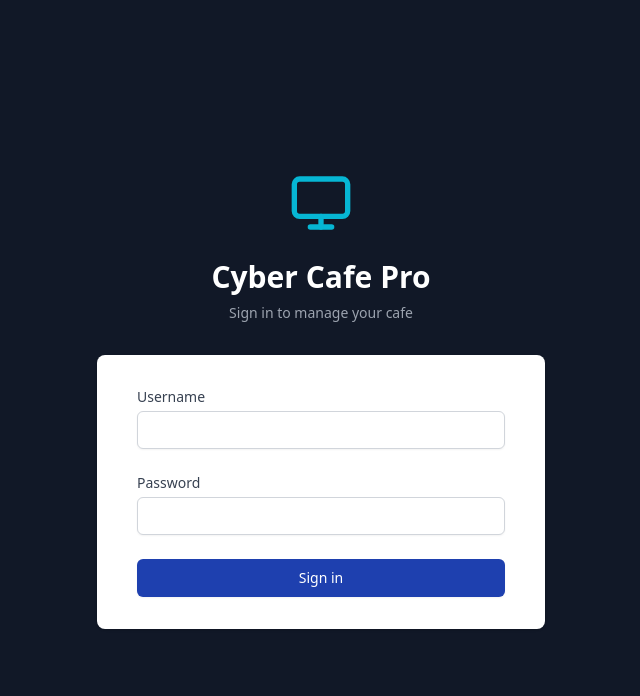
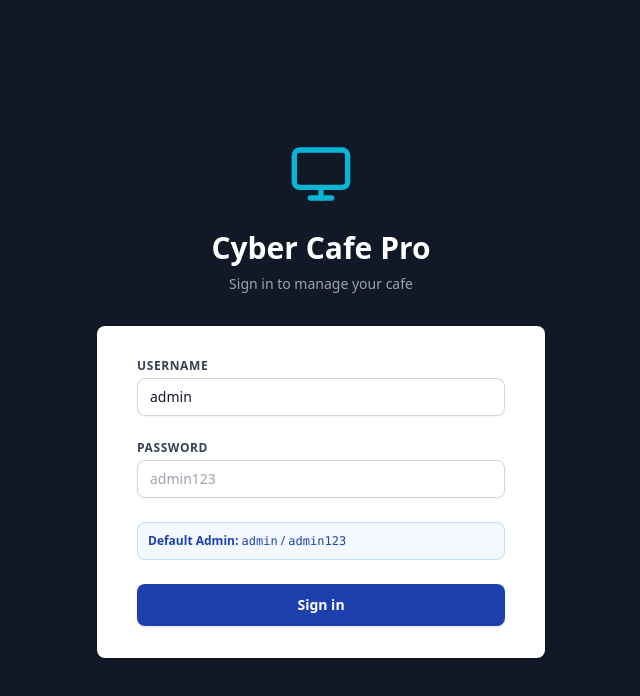
Before and after one commit to ckrevanth2908/cyber-cafe-management-system, a React (Vite) app in the folder frontend/: page /login in a window 1280 px wide. Shown: the top 696 px of the page, without its empty margins (319-959 px from the left). Built offline with nearby package versions, Linux system fonts and the light colour scheme; no server answers.

Commit message:
fix: resolve JWT_SECRET token verification fallback, prevent 401 redirect loop on login, and enhance login feedback

```diff
--- a/frontend/src/api/client.js
+++ b/frontend/src/api/client.js
@@ -27,8 +27,11 @@ apiClient.interceptors.response.use(
   (response) => response,
   (error) => {
     if (error.response && error.response.status === 401) {
-      localStorage.removeItem('cyber_cafe_token');
-      window.location.href = '/login';
+      const isLoginRoute = error.config?.url?.includes('/auth/login');
+      if (!isLoginRoute && window.location.pathname !== '/login') {
+        localStorage.removeItem('cyber_cafe_token');
+        window.location.href = '/login';
+      }
     }
     return Promise.reject(error);
   }
--- a/frontend/src/context/AuthContext.jsx
+++ b/frontend/src/context/AuthContext.jsx
@@ -37,15 +37,15 @@ export const AuthProvider = ({ children }) => {
         throw new Error('No token returned from server');
       }
 
+      localStorage.setItem('cyber_cafe_token', authToken);
       setToken(authToken);
-      setUser(data.user);
-      localStorage.setItem('cyber_cafe_token', authToken);
+      setUser(data.user || { username, role: 'admin' });
       return { success: true };
     } catch (error) {
       console.error('Login error:', error);
       return {
         success: false,
-        error: error.response?.data?.detail || error.response?.data?.message || error.message || 'Login failed'
+        error: error.response?.data?.detail || error.response?.data?.message || error.message || 'Invalid username or password'
       };
     }
   };
--- a/frontend/src/pages/Login.jsx
+++ b/frontend/src/pages/Login.jsx
@@ -48,42 +48,50 @@ const Login = () => {
         <div className="bg-white py-8 px-4 shadow sm:rounded-lg sm:px-10">
           <form className="space-y-6" onSubmit={handleSubmit(onSubmit)}>
             {error && (
-              <div className="bg-red-50 border border-red-200 text-red-600 px-4 py-3 rounded-md text-sm">
-                {error}
+              <div className="bg-red-50 border border-red-200 text-red-700 px-4 py-3 rounded-lg text-xs font-semibold space-y-1">
+                <p className="font-bold">{error}</p>
+                <p className="text-gray-600 font-normal">If you just deployed to Render free tier, the server may take up to 40 seconds to wake up on the first request.</p>
               </div>
             )}
 
             <div>
-              <label className="block text-sm font-medium text-gray-700">Username</label>
+              <label className="block text-xs font-bold uppercase tracking-wider text-gray-700">Username</label>
               <div className="mt-1">
                 <input
                   {...register('username')}
                   type="text"
-                  className="appearance-none block w-full px-3 py-2 border border-gray-300 rounded-md shadow-sm placeholder-gray-400 focus:outline-none focus:ring-primary focus:border-primary sm:text-sm"
+                  placeholder="admin"
+                  defaultValue="admin"
+                  className="appearance-none block w-full px-3 py-2 border border-gray-300 rounded-lg shadow-sm placeholder-gray-400 focus:outline-none focus:ring-primary focus:border-primary text-sm"
                 />
-                {errors.username && <p className="mt-1 text-sm text-red-600">{errors.username.message}</p>}
+                {errors.username && <p className="mt-1 text-xs text-red-600 font-semibold">{errors.username.message}</p>}
               </div>
             </div>
 
             <div>
-              <label className="block text-sm font-medium text-gray-700">Password</label>
+              <label className="block text-xs font-bold uppercase tracking-wider text-gray-700">Password</label>
               <div className="mt-1">
                 <input
                   {...register('password')}
                   type="password"
-                  className="appearance-none block w-full px-3 py-2 border border-gray-300 rounded-md shadow-sm placeholder-gray-400 focus:outline-none focus:ring-primary focus:border-primary sm:text-sm"
+                  placeholder="admin123"
+                  className="appearance-none block w-full px-3 py-2 border border-gray-300 rounded-lg shadow-sm placeholder-gray-400 focus:outline-none focus:ring-primary focus:border-primary text-sm"
                 />
-                {errors.password && <p className="mt-1 text-sm text-red-600">{errors.password.message}</p>}
+                {errors.password && <p className="mt-1 text-xs text-red-600 font-semibold">{errors.password.message}</p>}
               </div>
+            </div>
+
+            <div className="bg-blue-50/70 border border-blue-200 p-2.5 rounded-lg text-xs text-blue-800">
+              <span className="font-bold">Default Admin:</span> <code>admin</code> / <code>admin123</code>
             </div>
 
             <div>
               <button
                 type="submit"
                 disabled={isSubmitting}
-                className="w-full flex justify-center py-2 px-4 border border-transparent rounded-md shadow-sm text-sm font-medium text-white bg-primary hover:bg-primary-dark focus:outline-none focus:ring-2 focus:ring-offset-2 focus:ring-primary disabled:opacity-50"
+                className="w-full flex justify-center py-2.5 px-4 border border-transparent rounded-lg shadow text-sm font-bold text-white bg-primary hover:bg-primary-dark focus:outline-none focus:ring-2 focus:ring-offset-2 focus:ring-primary disabled:opacity-50 transition-all active:scale-[0.98]"
               >
-                {isSubmitting ? 'Signing in...' : 'Sign in'}
+                {isSubmitting ? 'Signing in (Connecting to server)...' : 'Sign in'}
               </button>
             </div>
           </form>
```
Also changed, not shown: 2 other files (tests, documents, lock files or other folders).
